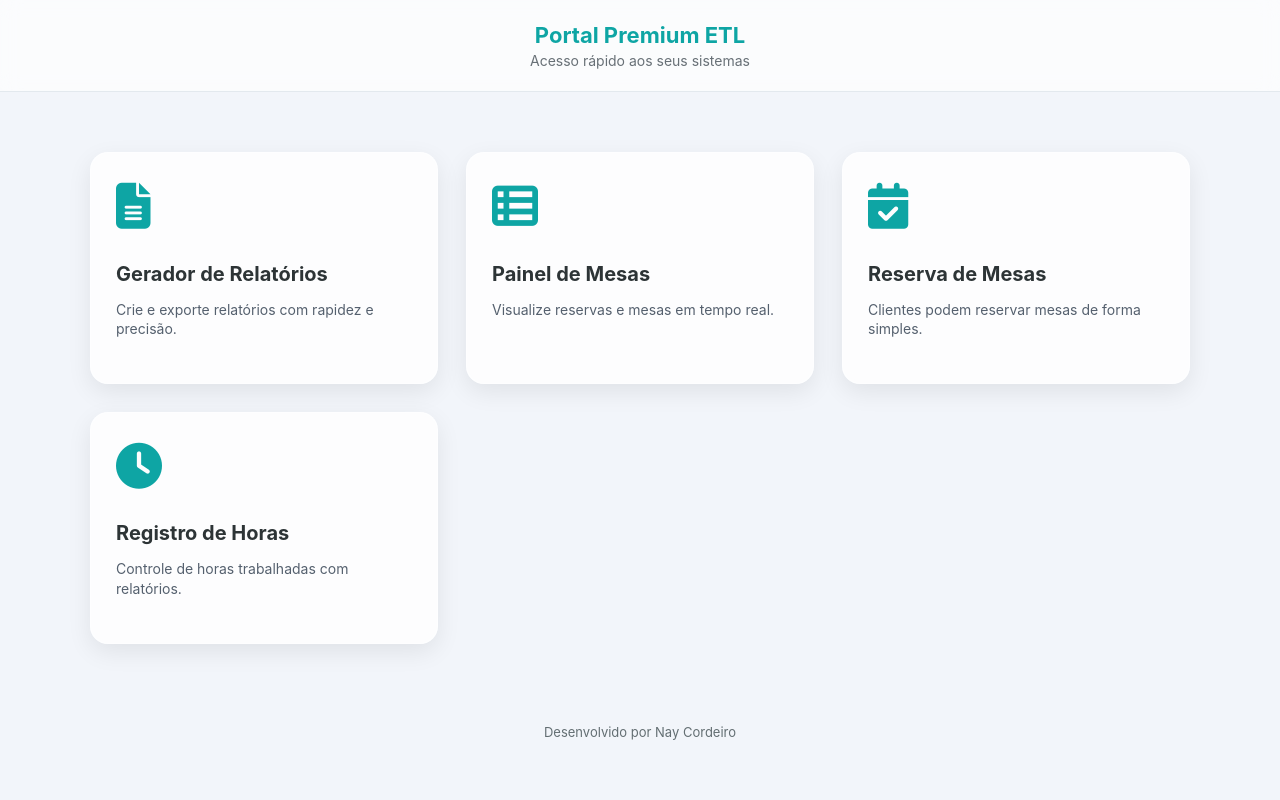
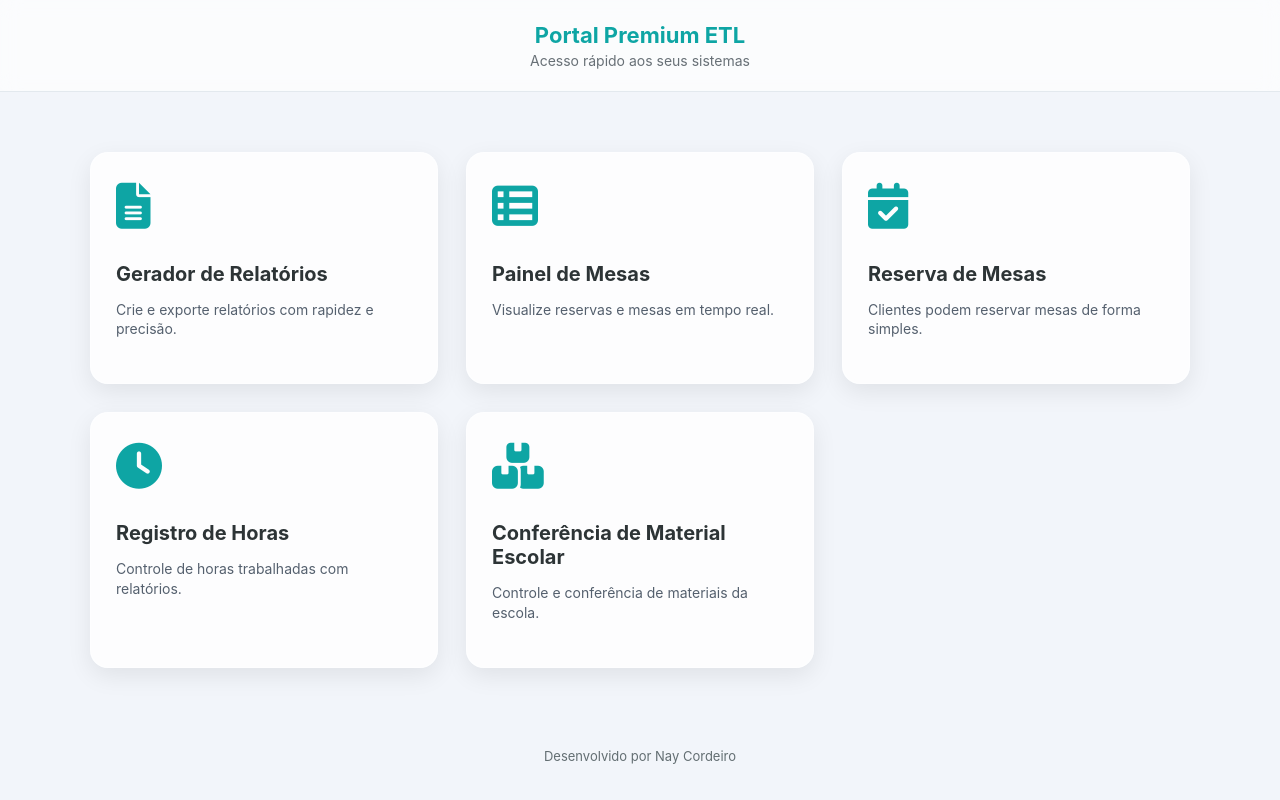
Before and after one commit to naayalbertini/visu, a plain HTML site: page index.html in a window 1280 px wide. Drawn offline with Linux system fonts and the light colour scheme.

Commit message:
Update index.html

```diff
--- a/index.html
+++ b/index.html
@@ -9,8 +9,6 @@
 <link rel="stylesheet" href="https://cdnjs.cloudflare.com/ajax/libs/font-awesome/6.5.0/css/all.min.css">
 
 <style>
-
-    /* ================= BASE ================= */
     :root {
         --primary: #0ea5a4;
         --bg: #f2f5fa;
@@ -27,7 +25,6 @@
         -webkit-tap-highlight-color: transparent;
     }
 
-    /* ================= HEADER ================= */
     header {
         position: sticky;
         top: 0;
@@ -49,7 +46,6 @@
         font-weight: 400;
     }
 
-    /* ================= GRID ================= */
     .container {
         max-width: 1100px;
         margin: 40px auto;
@@ -59,7 +55,6 @@
         gap: 28px;
     }
 
-    /* ================= CARD ================= */
     .card {
         background: var(--card-bg);
         backdrop-filter: blur(6px);
@@ -97,7 +92,6 @@
         line-height: 1.4;
     }
 
-    /* ================= MOBILE STYLE ================= */
     @media (max-width: 500px) {
         header {
             font-size: 20px;
@@ -129,7 +123,6 @@
         color: #636e72;
         font-size: 13px;
     }
-
 </style>
 </head>
 
@@ -166,6 +159,13 @@
         <p>Controle de horas trabalhadas com relatórios.</p>
     </a>
 
+    <!-- NOVO CARD -->
+    <a href="https://materialetl.netlify.app/" class="card" target="_blank">
+        <i class="fa-solid fa-boxes-stacked"></i>
+        <h2>Conferência de Material Escolar</h2>
+        <p>Controle e conferência de materiais da escola.</p>
+    </a>
+
 </div>
 
 <footer>Desenvolvido por Nay Cordeiro</footer>
```
